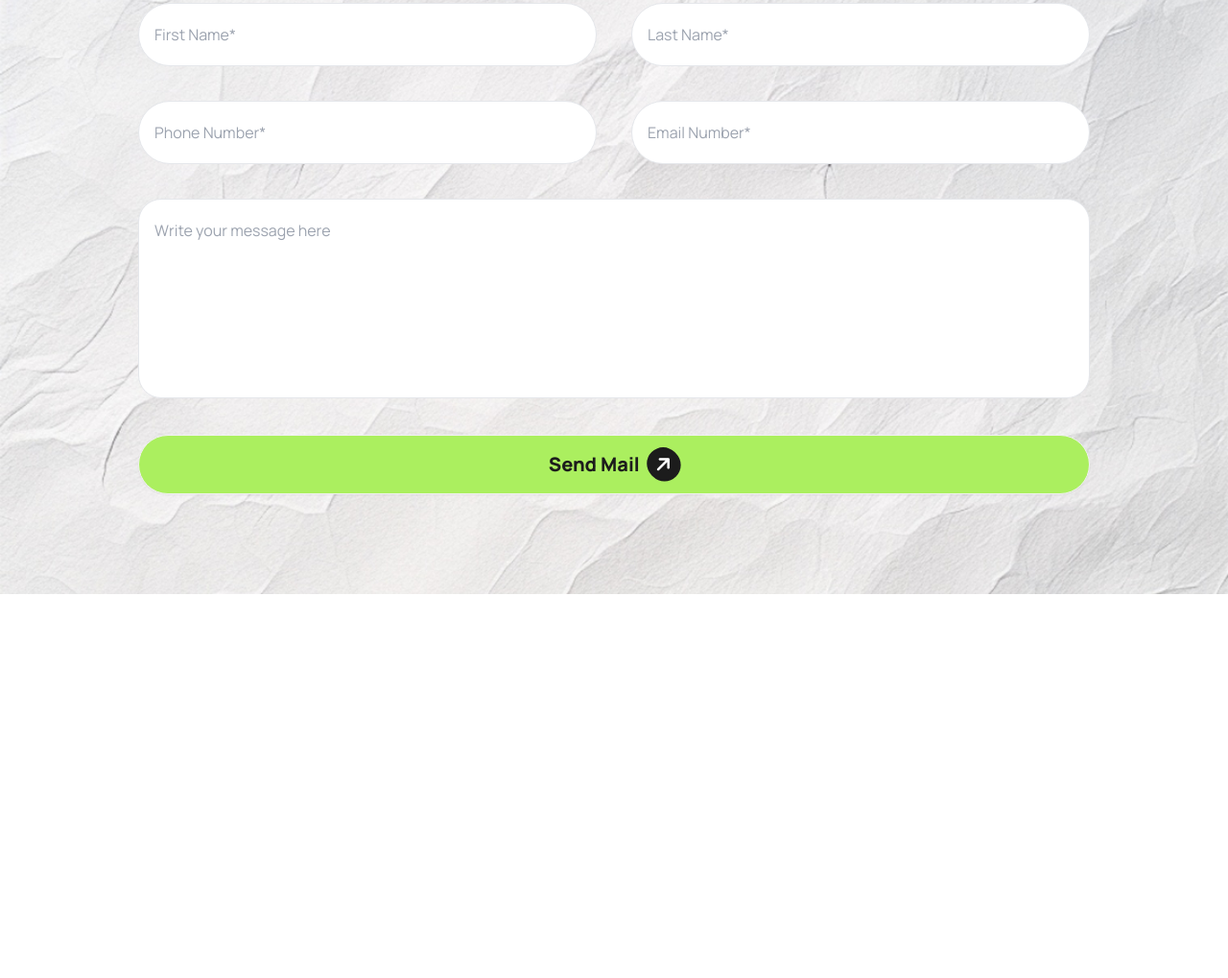
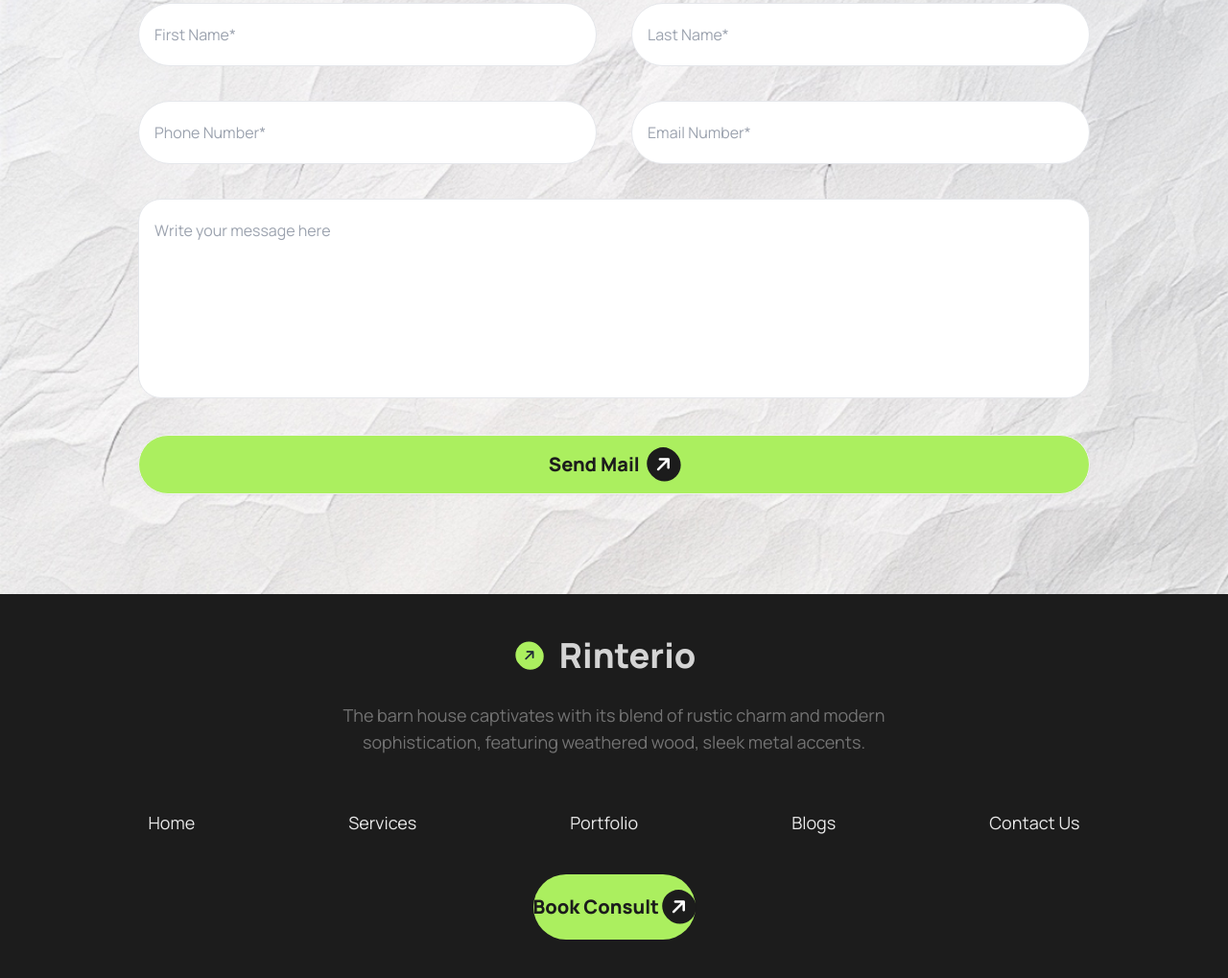
Before and after one commit to farhana988/assi3, a plain HTML site: page index.html in a window 1280 px wide. Shown: the part 3640-4659 px from the top of the page at 96% size. Drawn offline with nearby package versions, Linux system fonts and the light colour scheme.

Commit message:
footer section

```diff
--- a/index.html
+++ b/index.html
@@ -552,7 +552,39 @@
 
     </main>
 
-    <footer class="mt-96">
+
+
+      <!-- footer section -->
+    <footer class="footer footer-center bg-[#1C1C1C] text-base-content p-10">
+      <div class="text-center mb-4 space-y-4">
+        <div class="flex items-center justify-center">
+          <i class="fa-solid fa-arrow-right -rotate-45 bg-primary rounded-full py-2 px-2"></i>
+          <a class="btn btn-ghost text-4xl opacity-90 font-extrabold text-[#E9E9E9]">Rinterio</a>
+
+        </div>
+        <p class=" text-[#737373] text-lg px-2 lg:px-72">
+          The barn house captivates with its blend of rustic charm and modern sophistication,
+          featuring weathered wood, sleek metal accents.
+        </p>
+
+
+      </div>
+        <div class="grid lg:grid-flow-col  gap-12 lg:gap-40 text-lg text-[#E9E9E9]">
+          <a class="link link-hover">Home</a>
+          <a class="link link-hover">Services</a>
+          <a class="link link-hover">Portfolio</a>
+          <a class="link link-hover">Blogs</a>
+          <a class="link link-hover">Contact Us</a>
+
+        </div>
+
+        <div>
+          <a class="px-20 lg:px-0 p-4 bg-primary text-[#1C1C1C] text-xl font-extrabold rounded-full">Book Consult
+            <i class="fa-solid fa-arrow-right -rotate-45 bg-[#1C1C1C] text-[#FFFFFF] rounded-full py-2 px-2"
+            ></i>
+        </a>
+        </div>
+</footer>
 
 
 
@@ -562,9 +594,6 @@
 
 
 
-    </footer>
-
-
 
 
     </nav>
```
